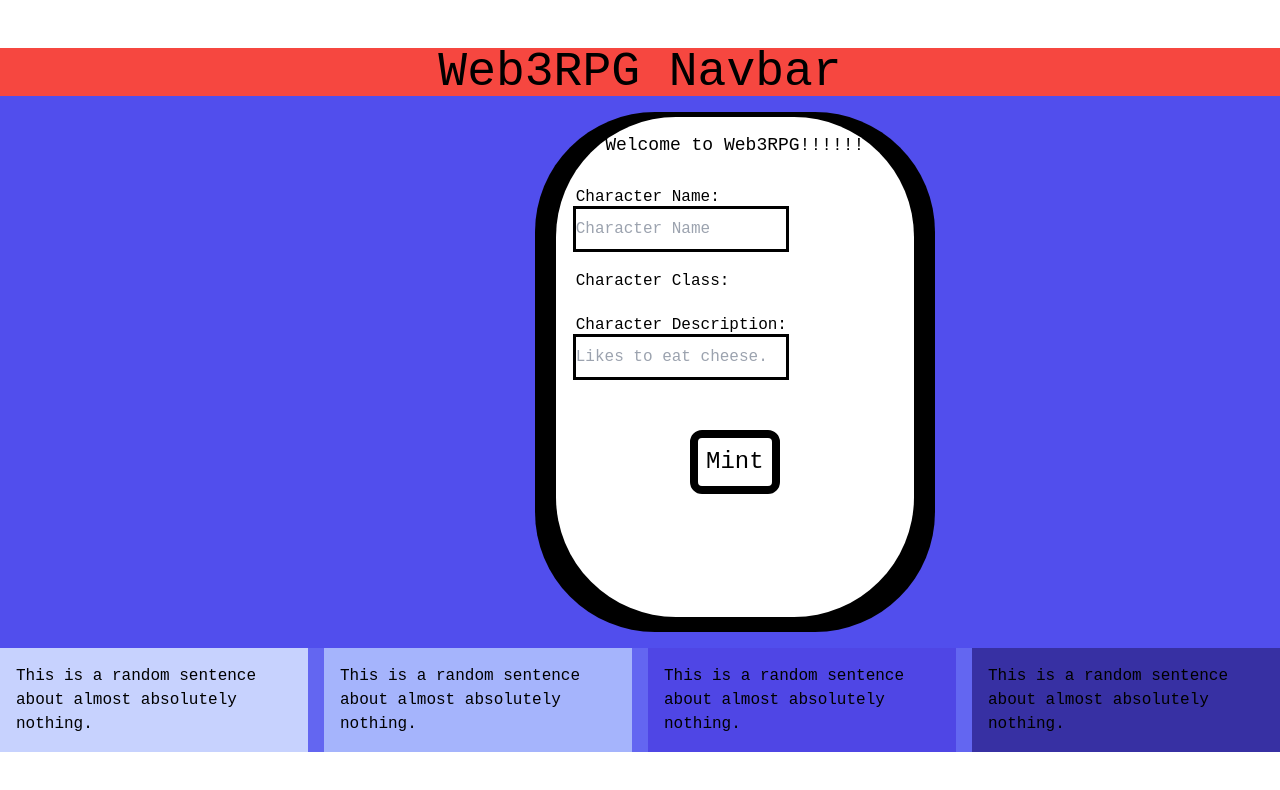
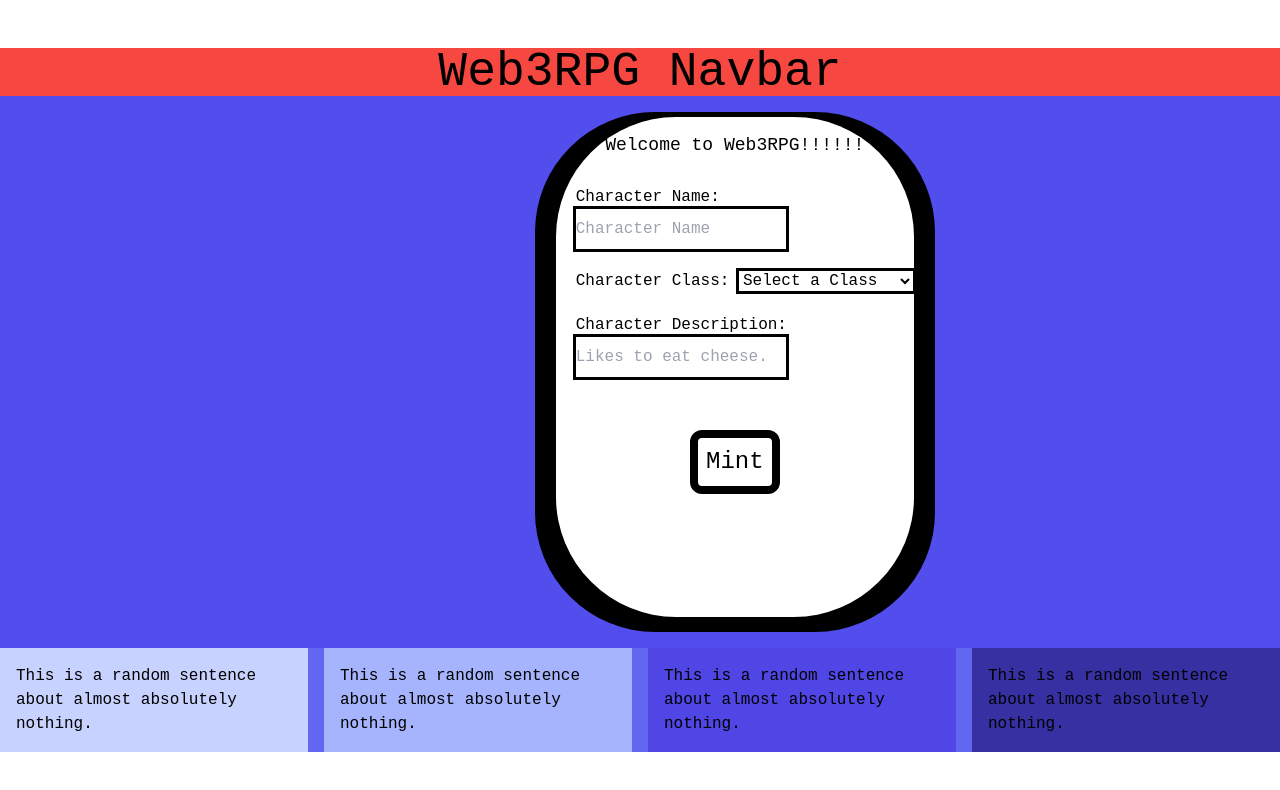
Before and after one commit to cuddleofdeath/web3rpg, a Next.js app: page / in a window 1280 px wide. Shown: the top 790 px of the page. Built offline with nearby package versions, Linux system fonts and the light colour scheme.

Commit message:
added dropdown menu

```diff
--- a/pages/index.js
+++ b/pages/index.js
@@ -25,7 +25,18 @@ export default function Home() {
             type='text'
             placeholder='Character Name'
           /> */}
-          <p className='mt-5 text-left ml-5 text-base'>Character Class:</p>
+          <p className='mt-5 text-left ml-5 text-base'>
+            Character Class:{' '}
+            <select className='bg-white outline' placeholder='Character Name'>
+              <option value='' disabled selected>
+                Select a Class
+              </option>
+              <option>Investoooor</option>
+              <option>Diamond Handooor</option>
+              <option>Paper Handooor</option>
+              <option>Buildooor</option>
+            </select>
+          </p>
           <p className='mt-5 text-left ml-5 text-base'>
             Character Description:{' '}
             <input
```
